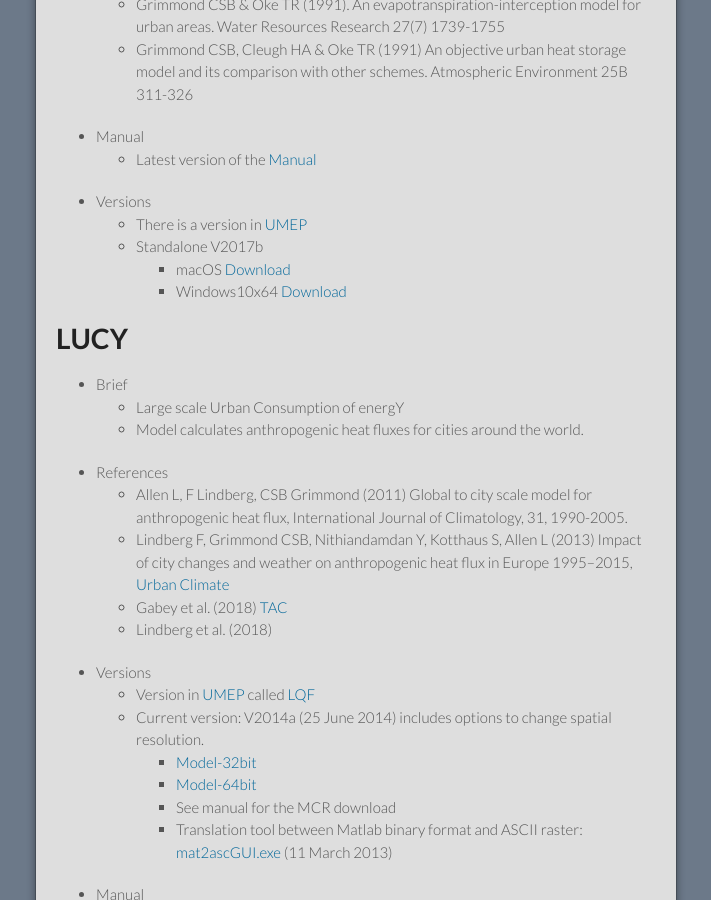
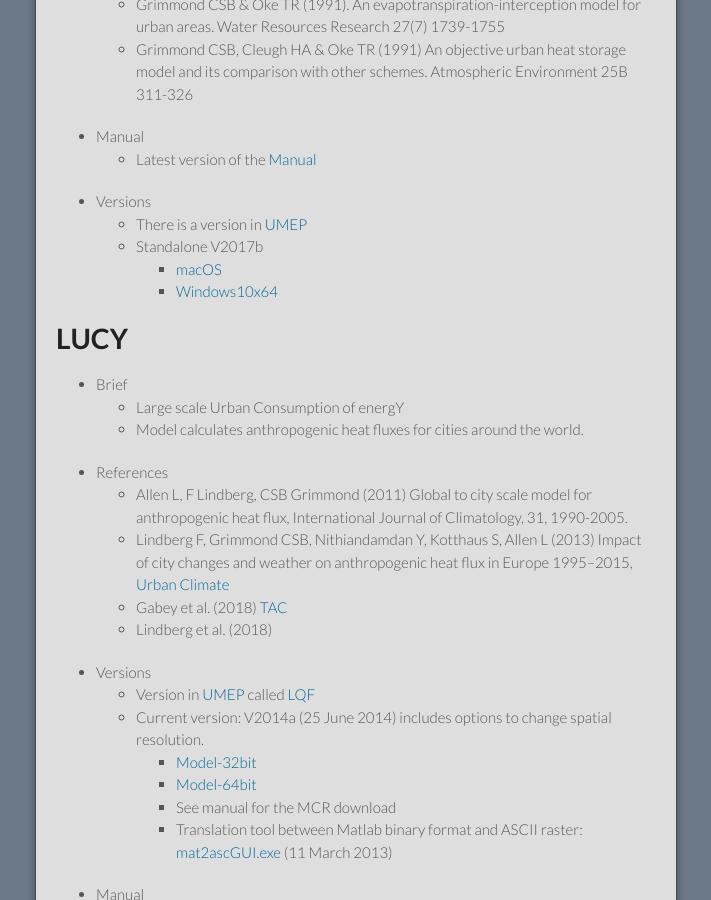
Before and after one commit to Urban-Meteorology-Reading/Urban-Meteorology-Reading.github.io, a Jekyll site: the page built from index.md, in a window 1280 px wide and 900 px high, scrolled down 626 px. Shown: the whole window, without its empty margins (284-995 px from the left). Built offline with Jekyll 4.4.1, drawn with Linux system fonts in a browser that asks for light colours.

Commit message:
Update index.md

```diff
--- a/index.md
+++ b/index.md
@@ -23,8 +23,8 @@ Please report issues [here](https://github.com/Urban-Meteorology-Reading/Urban-M
 * Versions
   * There is a version in [UMEP](https://umep-docs.readthedocs.io)
   * Standalone V2017b
-    * macOS <a href="other files/SUEWS_V2017b_macOS.zip" download>Download </a>
-    * Windows10x64 <a href="other files/SUEWS_V2017b_Win10x64.zip" download>Download</a>
+    * [macOS](other files/SUEWS_V2017b_macOS.zip)
+    * [Windows10x64](other files/SUEWS_V2017b_Win10x64.zip)
 
 # LUCY
 * Brief
```
